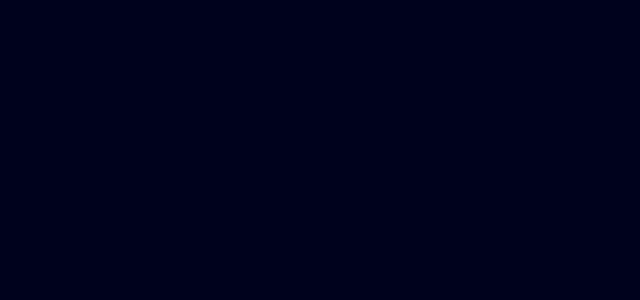
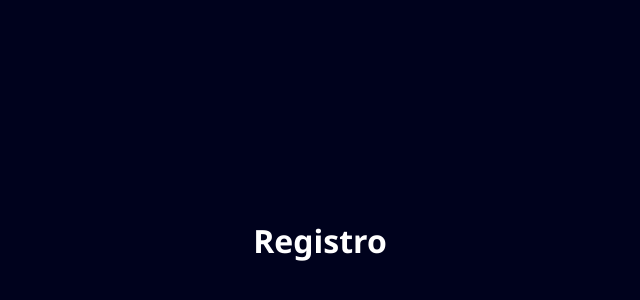
Before and after one commit to Balsero300/ProyectoTardus, a React (Vite) app: page /registro in a window 1280 px wide. Shown: the part 160-460 px from the top of the page, without its empty margins (320-960 px from the left). Built offline with nearby package versions, Linux system fonts and the light colour scheme.

Commit message:
Genero css para registro

```diff
--- a/src/Pages/Registro.tsx
+++ b/src/Pages/Registro.tsx
@@ -1,6 +1,11 @@
+import '../Componentes/Registro.css'
+
 function Registro() {
     return (
-        <></>
+        <div className="container">
+            <h1>Registro</h1>
+
+        </div>
     )
 }
 
```
Also changed, not shown: src/Componentes/Registro.css (added).
